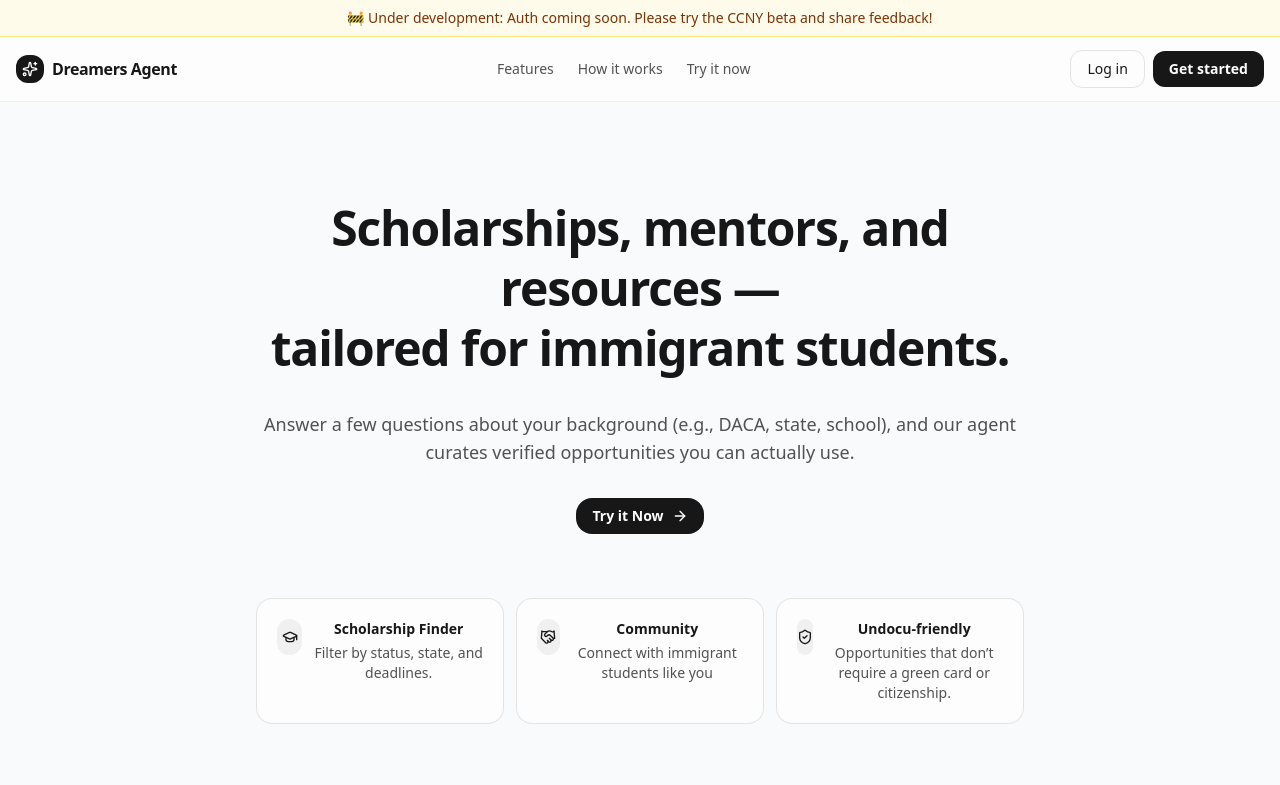
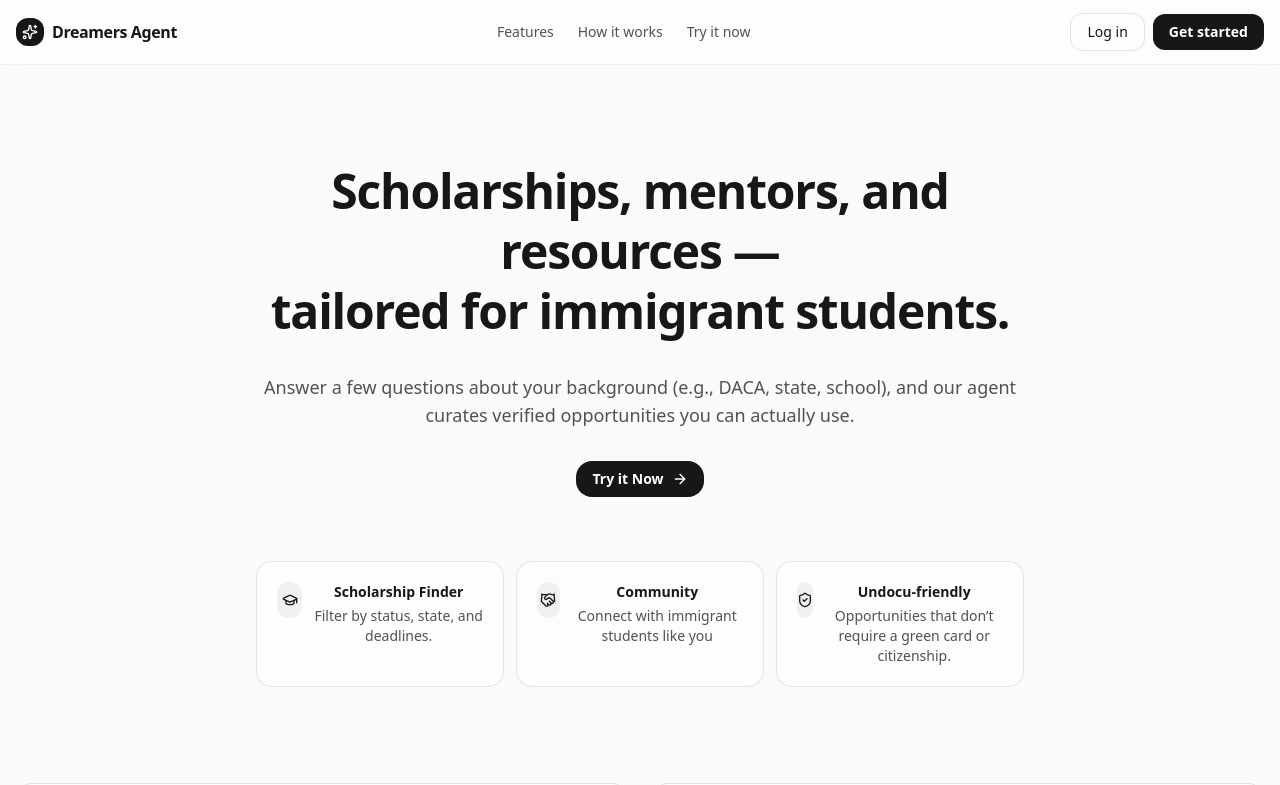
Before and after one commit to nothier7/immigrant-student-agent, a Next.js app: page / in a window 1280 px wide. Shown: the top 785 px of the page. Built offline with nearby package versions, Linux system fonts and the light colour scheme; no server answers.

Commit message:
Removed beta banner.

```diff
--- a/src/app/layout.tsx
+++ b/src/app/layout.tsx
@@ -8,13 +8,9 @@ export const metadata: Metadata = {
 };
 
 export default function RootLayout({ children }: { children: React.ReactNode }) {
-  const banner = process.env.NEXT_PUBLIC_BETA_BANNER ?? "🚧 Under development: Auth coming soon. Please try the CCNY beta and share feedback!";
   return (
     <html lang="en">
       <body className="min-h-screen bg-white dark:bg-neutral-950 text-neutral-900 dark:text-white">
-        <div className="w-full bg-amber-50 border-b border-amber-200 text-amber-900 text-xs sm:text-sm py-2 text-center px-3">
-          {banner}
-        </div>
         {children}
       </body>
     </html>
```
